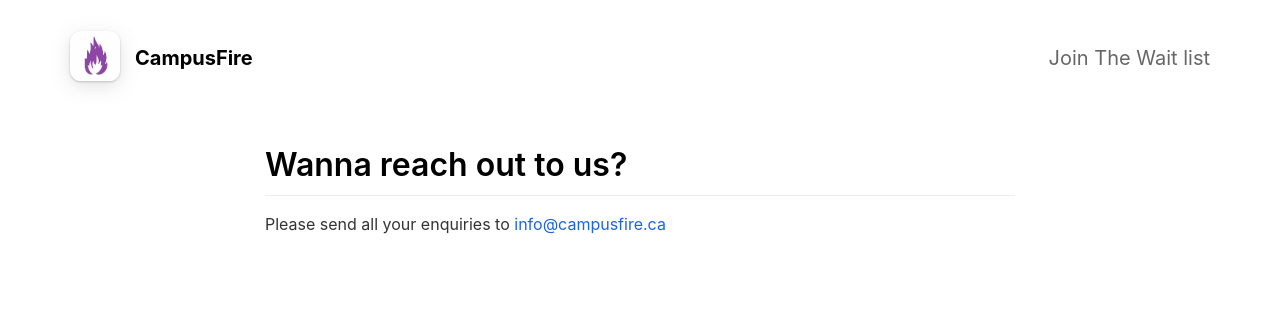
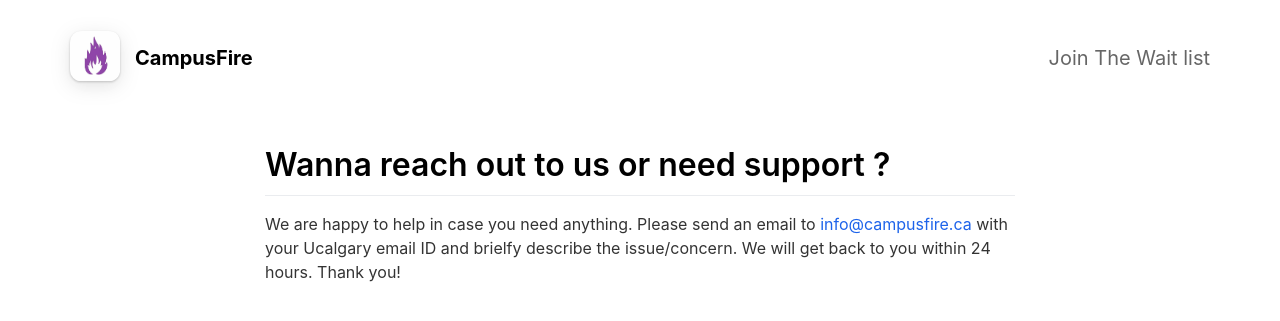
Before and after one commit to Stealth-SS/website, a Jekyll site: the page built from _pages/contact_us.md, in a window 1280 px wide. Shown: the top 321 px of the page. Built offline with Jekyll 4.4.1, drawn with Linux system fonts in a browser that asks for light colours; nearby versions of some CDN libraries.

Commit message:
updated the contact page

```diff
--- a/_pages/contact_us.md
+++ b/_pages/contact_us.md
@@ -4,6 +4,6 @@ title: Contact Us
 include_in_header: false
 ---
 
-# Wanna reach out to us?
+# Wanna reach out to us or need support ?
 
-Please send all your enquiries to [info@campusfire.ca](mailto:info@campusfire.ca)
+We are happy to help in case you need anything. Please send an email to [info@campusfire.ca](mailto:info@campusfire.ca) with your Ucalgary email ID and brielfy describe the issue/concern. We will get back to you within 24 hours. Thank you!
```
